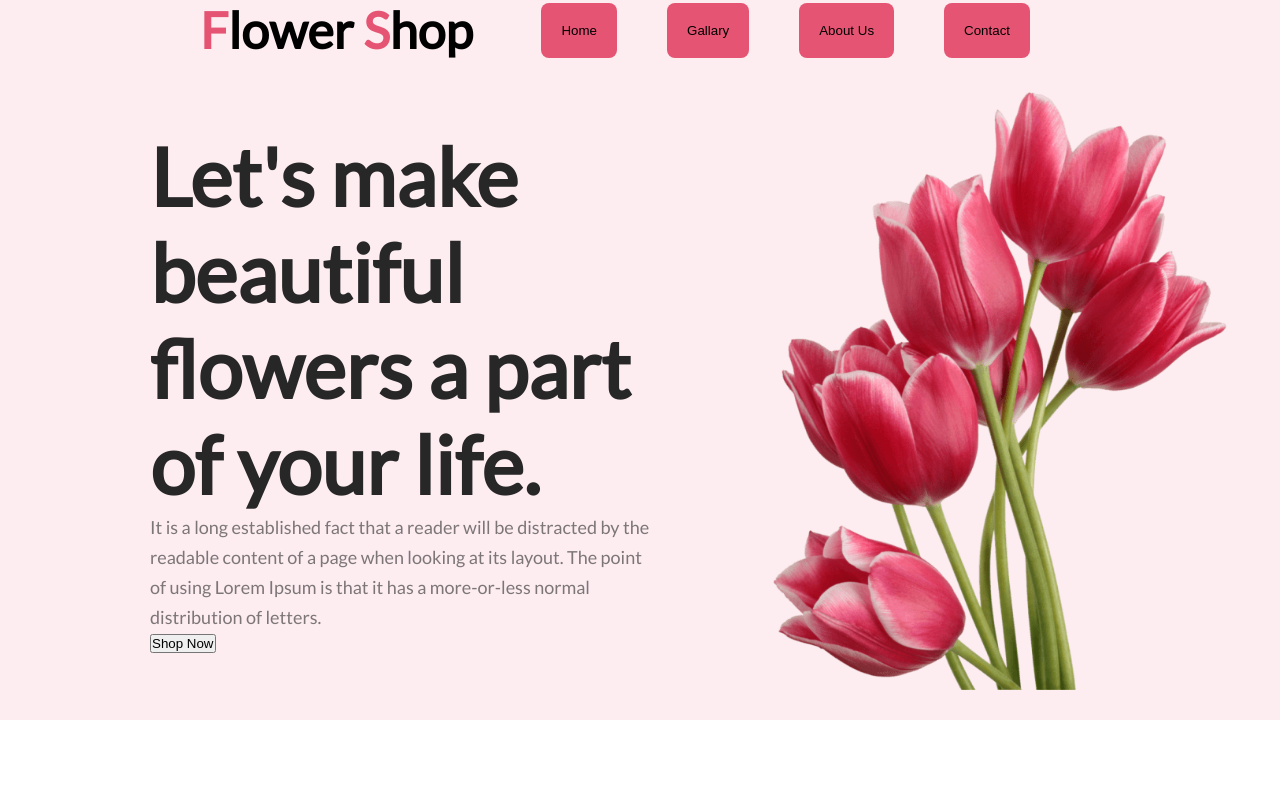
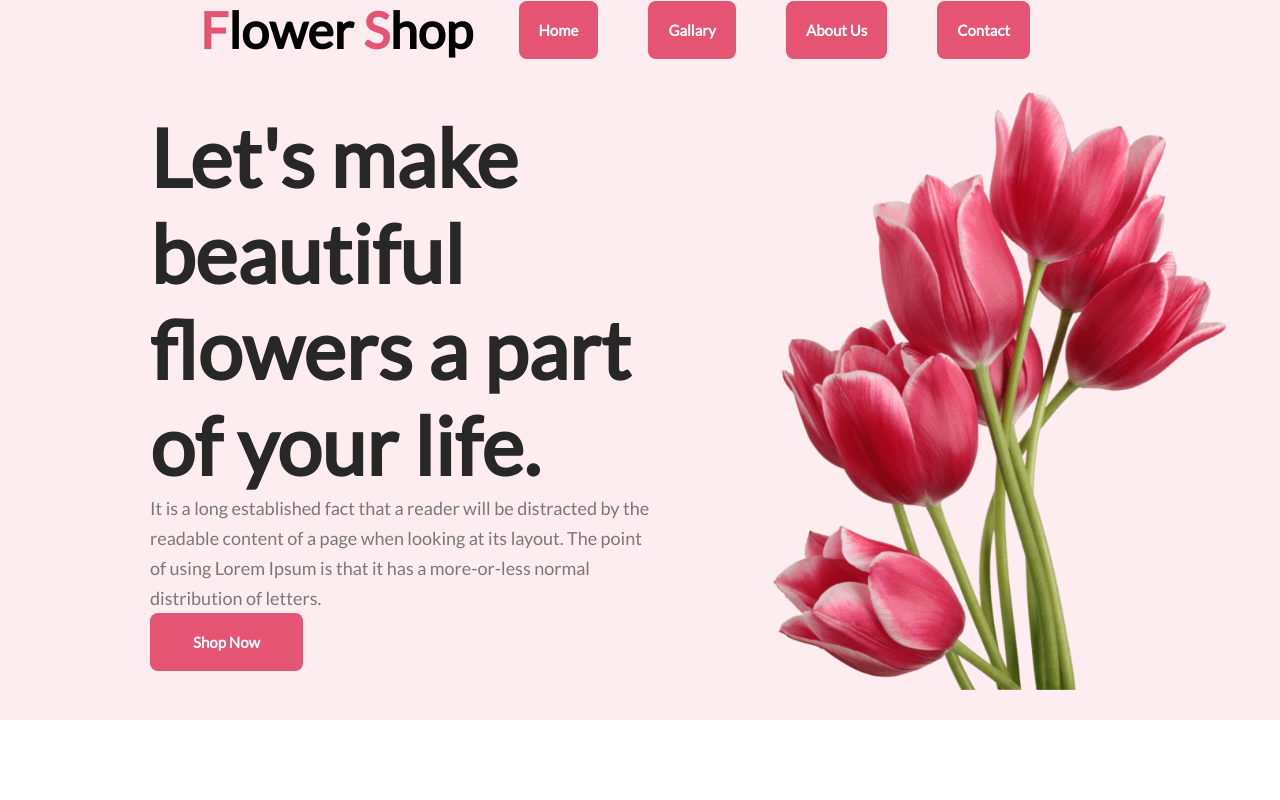
Before and after one commit to Omer4ruq/flowerShop_assignment_1, a plain HTML site: page index.html in a window 1280 px wide. Shown: the top 800 px of the page. Drawn offline with Linux system fonts and the light colour scheme.

Commit message:
6th commit

```diff
--- a/index.html
+++ b/index.html
@@ -39,7 +39,7 @@
             of using Lorem Ipsum is that it has a more-or-less normal
             distribution of letters.
           </p>
-          <button class="btn=primary">Shop Now</button>
+          <button class="get-btn-primary">Shop Now</button>
         </div>
         <img
           class="cover-photo"
--- a/styles/styles.css
+++ b/styles/styles.css
@@ -30,13 +30,19 @@ nav li {
 }
 
 .btn-primary {
-  isplay: inline-flex;
+  display: inline-flex;
   padding: 20px 20px;
   align-items: flex-start;
   /* gap: 10px; */
   border-radius: 8px;
   background: #e55473;
   border: 0;
+  color: #fff;
+  font-family: Lato;
+  font-size: 15px;
+  font-style: normal;
+  font-weight: 700;
+  line-height: normal;
 }
 
 .header {
@@ -198,6 +204,12 @@ nav li {
   border: 0;
   margin: 50px 330px;
   justify-content: center;
+  color: #fff;
+  font-family: Lato;
+  font-size: 15px;
+  font-style: normal;
+  font-weight: 700;
+  line-height: normal;
 }
 
 .rect-img {
@@ -263,6 +275,12 @@ nav li {
   border: 0;
 
   justify-content: center;
+  color: #fff;
+  font-family: Lato;
+  font-size: 15px;
+  font-style: normal;
+  font-weight: 700;
+  line-height: normal;
 }
 
 .footer {
```
